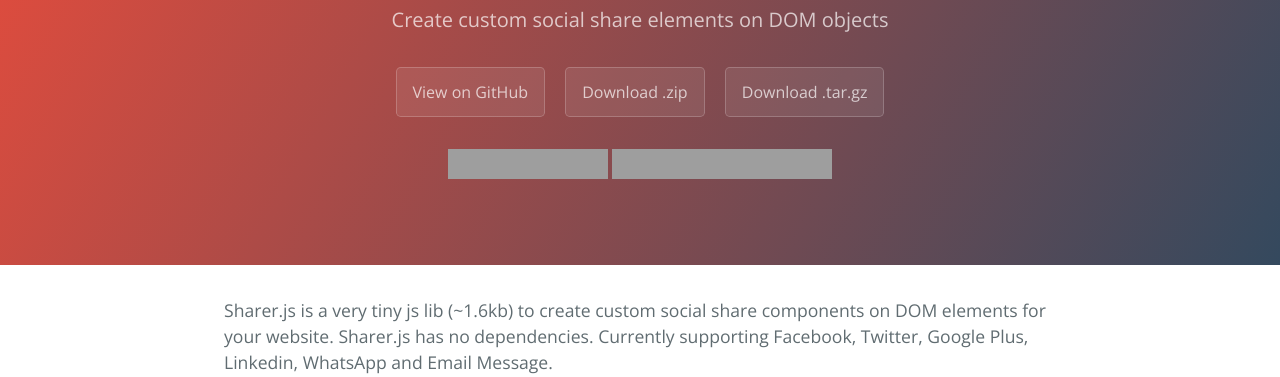
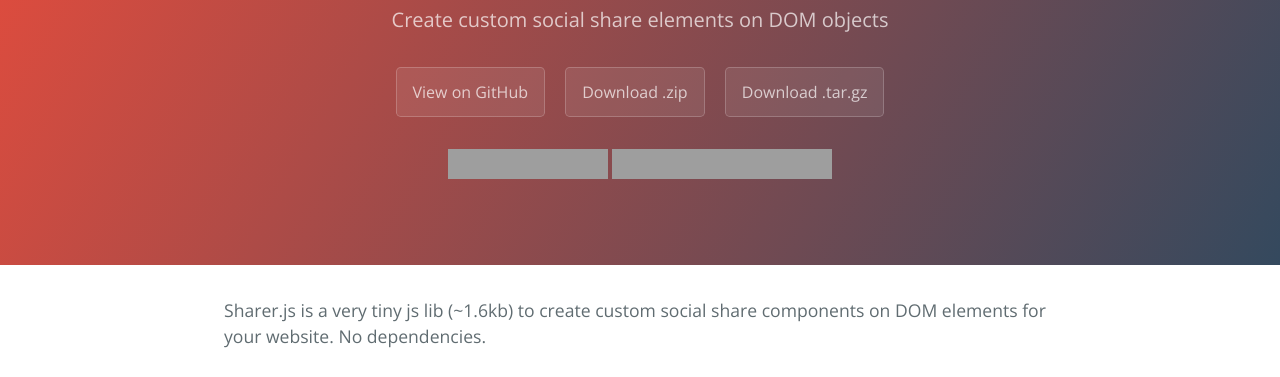
Before and after one commit to ellisonleao/sharer.js, a plain HTML site: page index.html in a window 1280 px wide. Shown: the part 170-547 px from the top of the page. Drawn offline with nearby package versions, Linux system fonts and the light colour scheme; grey boxes are pictures that could not be loaded.

Commit message:
Update index.html

```diff
--- a/index.html
+++ b/index.html
@@ -46,8 +46,7 @@
     </section>
 
     <section class="main-content">
-      <p>Sharer.js is a very tiny js lib (~1.6kb) to create custom social share components on DOM elements for your website. Sharer.js has no dependencies.
-Currently supporting Facebook, Twitter, Google Plus, Linkedin, WhatsApp and Email Message.</p>
+      <p>Sharer.js is a very tiny js lib (~1.6kb) to create custom social share components on DOM elements for your website. No dependencies.</p>
 
 <h1>
 <a id="usage" class="anchor" href="#usage" aria-hidden="true"><span class="octicon octicon-link"></span></a>Usage:</h1>
```
